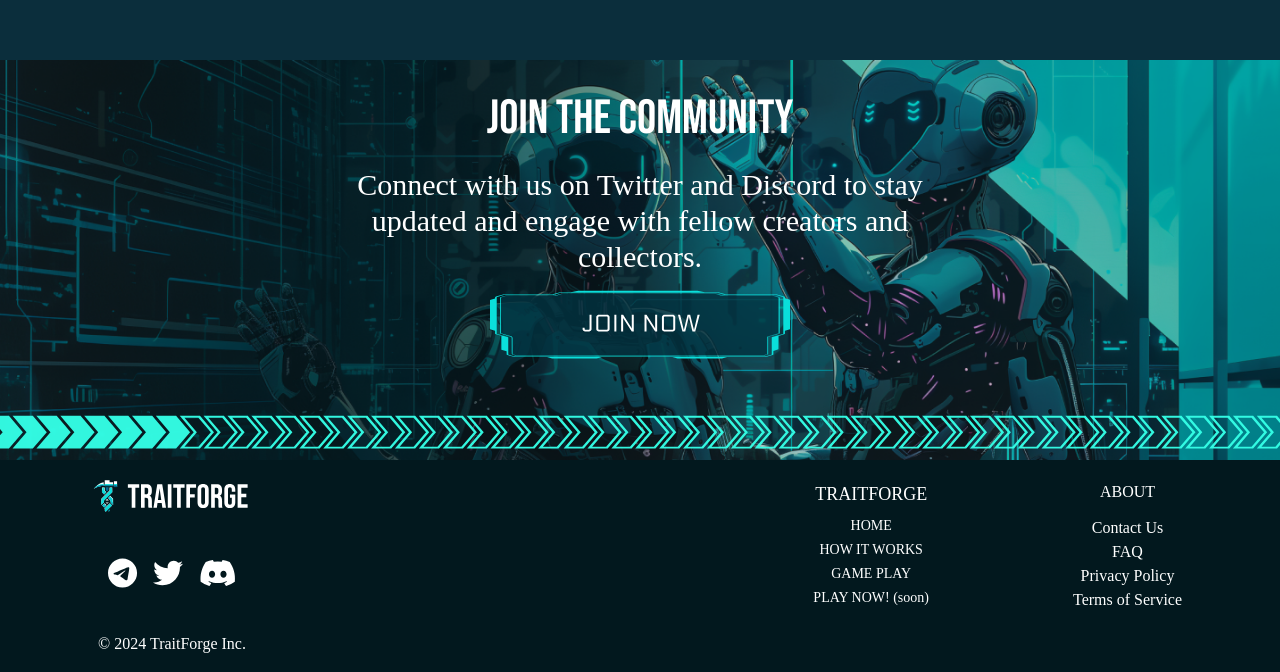
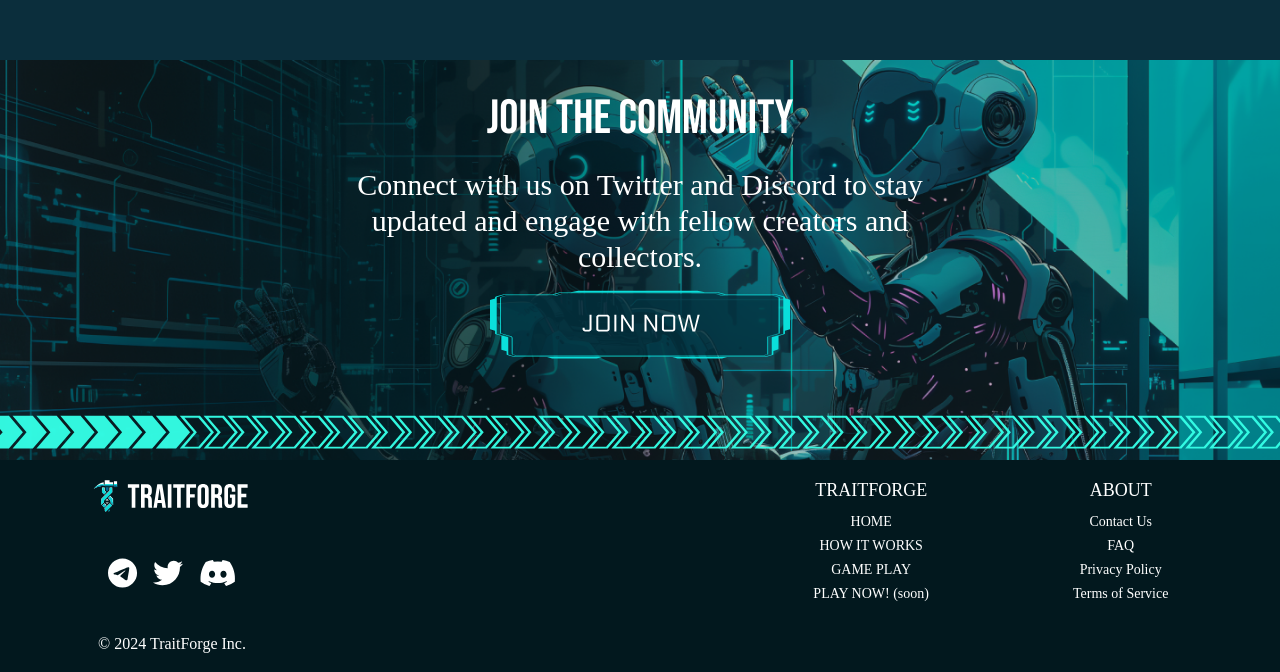
Before and after one commit to TraitForge/TraitForge.info, a Next.js app: page / in a window 1280 px wide. Shown: the part 2580-3252 px from the top of the page. Built offline with nearby package versions, Linux system fonts and the light colour scheme; a web font is replaced by a local one.

Commit message:
feat: update the footer styles

```diff
--- a/components/ui/Footer/index.tsx
+++ b/components/ui/Footer/index.tsx
@@ -30,11 +30,11 @@ const Footer = () => {
       </div>
 
       <div className="w-4/12 absolute right-10 gap-36 flex flex-row">
-        <div className="flex flex-col justify-center">
+        <div className="flex flex-col justify-start">
           <h1 className="mb-2 text-lg"> TRAITFORGE </h1>
           <ul className="flex gap-y-1 text-sm list-none text-center justify-center flex-col">
             {links.map((link, index) => (
-              <li key={index}>
+              <li key={index} className="whitespace-nowrap">
                 {link.external ? (
                   <Link
                     href={link.url}
@@ -51,13 +51,11 @@ const Footer = () => {
           </ul>
         </div>
 
-        <ul className="flex text-m flex-col list-none">
-          <h1 className="mb-3 mt-1">ABOUT</h1>
+        <div className="flex flex-col justify-start">
+          <h1 className="mb-2 text-lg">ABOUT</h1>
+          <ul className="flex gap-y-1 text-sm list-none text-center justify-center flex-col">
             {docsLinks.map((link, index) => (
-            <li
-              key={index}
-              className={link.url === router.pathname ? "activeLink" : ""}
-            >
+              <li key={index} className="whitespace-nowrap">
                 <Link
                   href={link.url}
                   target="_blank"
@@ -70,6 +68,7 @@ const Footer = () => {
             ))}
           </ul>
         </div>
+      </div>
     </footer>
   );
 };
```
Lines whose indentation alone changed are shown as unchanged.
